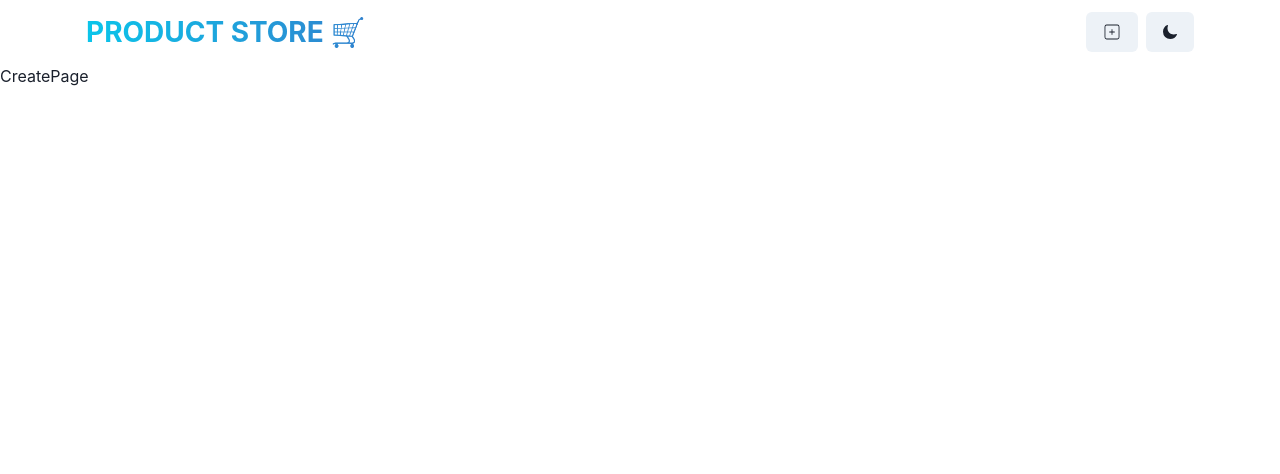
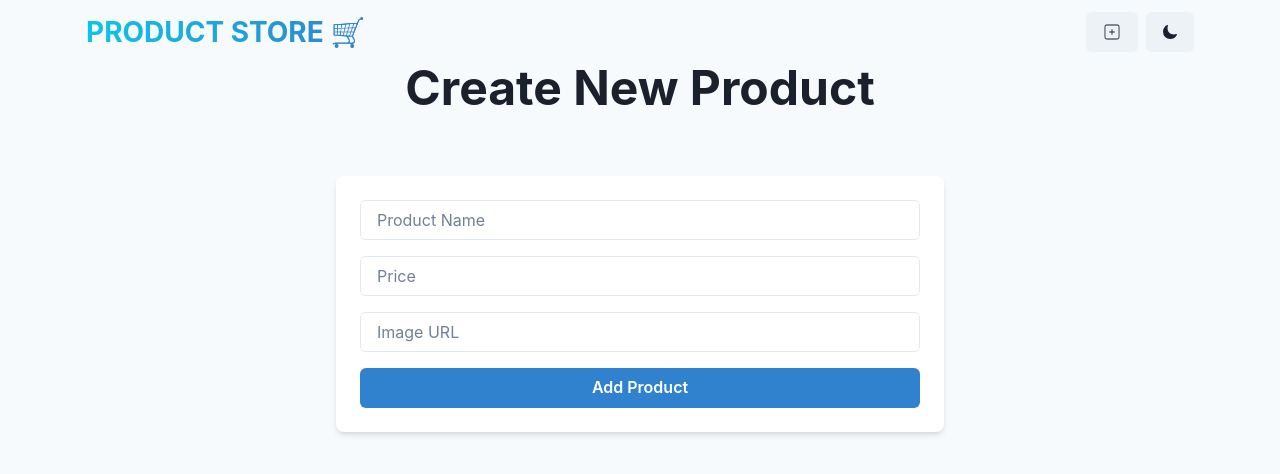
Before and after one commit to juaneleanor/Product-Store, a React (Vite) app in the folder frontend/: page /create in a window 1280 px wide. Shown: the top 474 px of the page. Built offline with nearby package versions, Linux system fonts and the light colour scheme.

Commit message:
Create New Product Page Frontend

```diff
--- a/frontend/src/App.jsx
+++ b/frontend/src/App.jsx
@@ -1,4 +1,4 @@
-import { Box } from "@chakra-ui/react";
+import { Box, useColorModeValue } from "@chakra-ui/react";
 import { Routes, Route } from "react-router-dom";
 
 import HomePage from "./pages/HomePage";
@@ -7,7 +7,7 @@
 
 const App = () => {
   return (
-    <Box minH={"100vh"}>
+    <Box minH={"100vh"} bg={useColorModeValue("gray.50", "gray.900")}>
       <Navbar />
       <Routes>
         <Route path="/" element={<HomePage />} />
--- a/frontend/src/pages/CreatePage.jsx
+++ b/frontend/src/pages/CreatePage.jsx
@@ -1,7 +1,73 @@
-import React from "react";
+import {
+  Box,
+  Button,
+  Container,
+  Heading,
+  Input,
+  useColorModeValue,
+  VStack,
+} from "@chakra-ui/react";
+import { useState } from "react";
 
 const CreatePage = () => {
-  return <div>CreatePage</div>;
+  const [newProduct, setNewProduct] = useState({
+    name: "",
+    price: "",
+    image: "",
+  });
+
+  const handleAddProduct = () => {
+    console.log(newProduct);
+  };
+
+  return (
+    <Container maxW={"container.sm"}>
+      <VStack spacing={8}>
+        <Heading as={"h1"} size={"2xl"} textAlign={"center"} mb={8}>
+          Create New Product
+        </Heading>
+
+        <Box
+          w={"full"}
+          bg={useColorModeValue("white", "gray.800")}
+          p={6}
+          rounded={"lg"}
+          shadow={"md"}
+        >
+          <VStack spacing={4}>
+            <Input
+              placeholder="Product Name"
+              name="name"
+              value={newProduct.name}
+              onChange={(e) =>
+                setNewProduct({ ...newProduct, name: e.target.value })
+              }
+            />
+            <Input
+              placeholder="Price"
+              name="price"
+              type="number"
+              value={newProduct.price}
+              onChange={(e) =>
+                setNewProduct({ ...newProduct, price: e.target.value })
+              }
+            />
+            <Input
+              placeholder="Image URL"
+              name="image"
+              value={newProduct.image}
+              onChange={(e) =>
+                setNewProduct({ ...newProduct, image: e.target.value })
+              }
+            />
+            <Button colorScheme="blue" onClick={handleAddProduct} w="full">
+              Add Product
+            </Button>
+          </VStack>
+        </Box>
+      </VStack>
+    </Container>
+  );
 };
 
 export default CreatePage;
```
